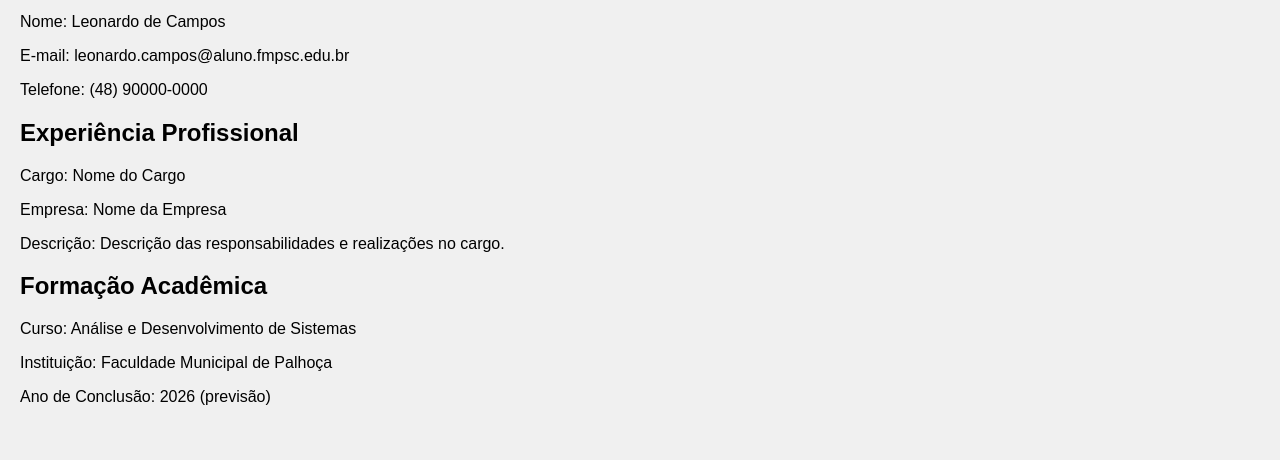
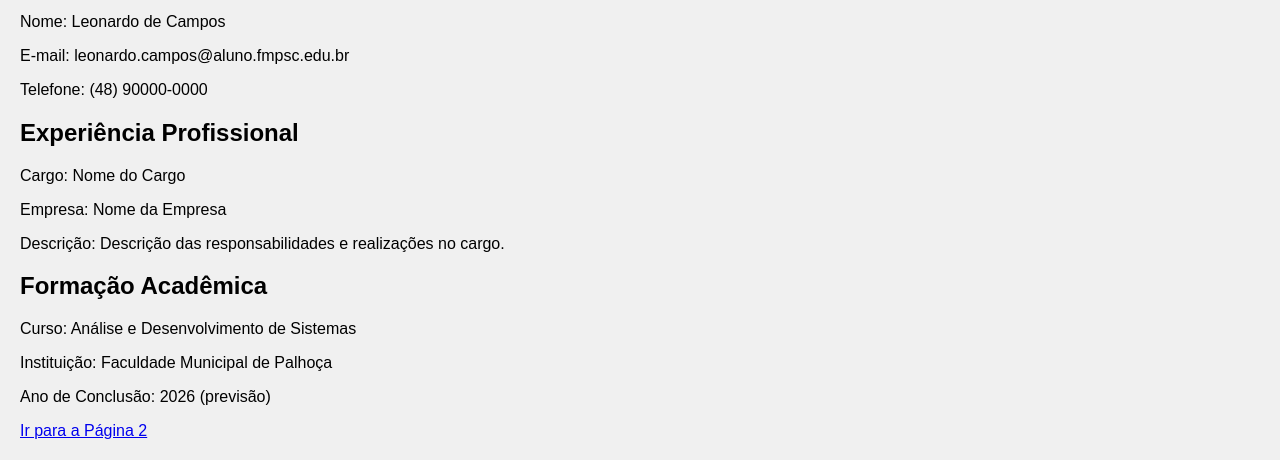
Before and after one commit to decamposleo/projetopaginas, a plain HTML site: page curriculum.html in a window 1280 px wide. Shown: the part 361-821 px from the top of the page. Drawn offline with Linux system fonts and the light colour scheme.

Commit message:
Update curriculum.html

```diff
--- a/curriculum.html
+++ b/curriculum.html
@@ -49,6 +49,7 @@
         <p>Curso: Análise e Desenvolvimento de Sistemas</p>
         <p>Instituição: Faculdade Municipal de Palhoça</p>
         <p>Ano de Conclusão: 2026 (previsão)</p>
+        <a href="index.html">Ir para a Página 2</a>
     </div>
 </body>
 </html>
```
